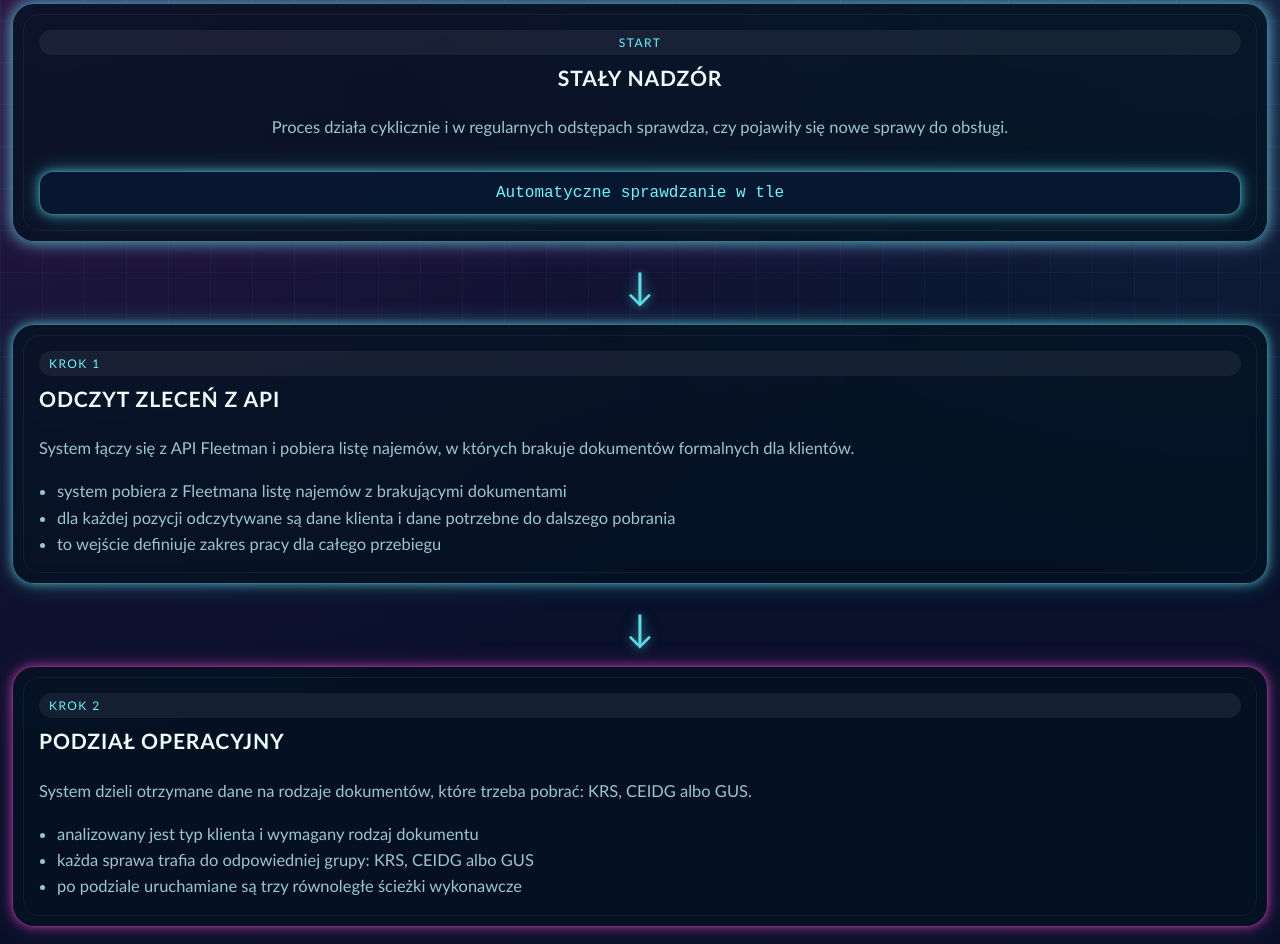
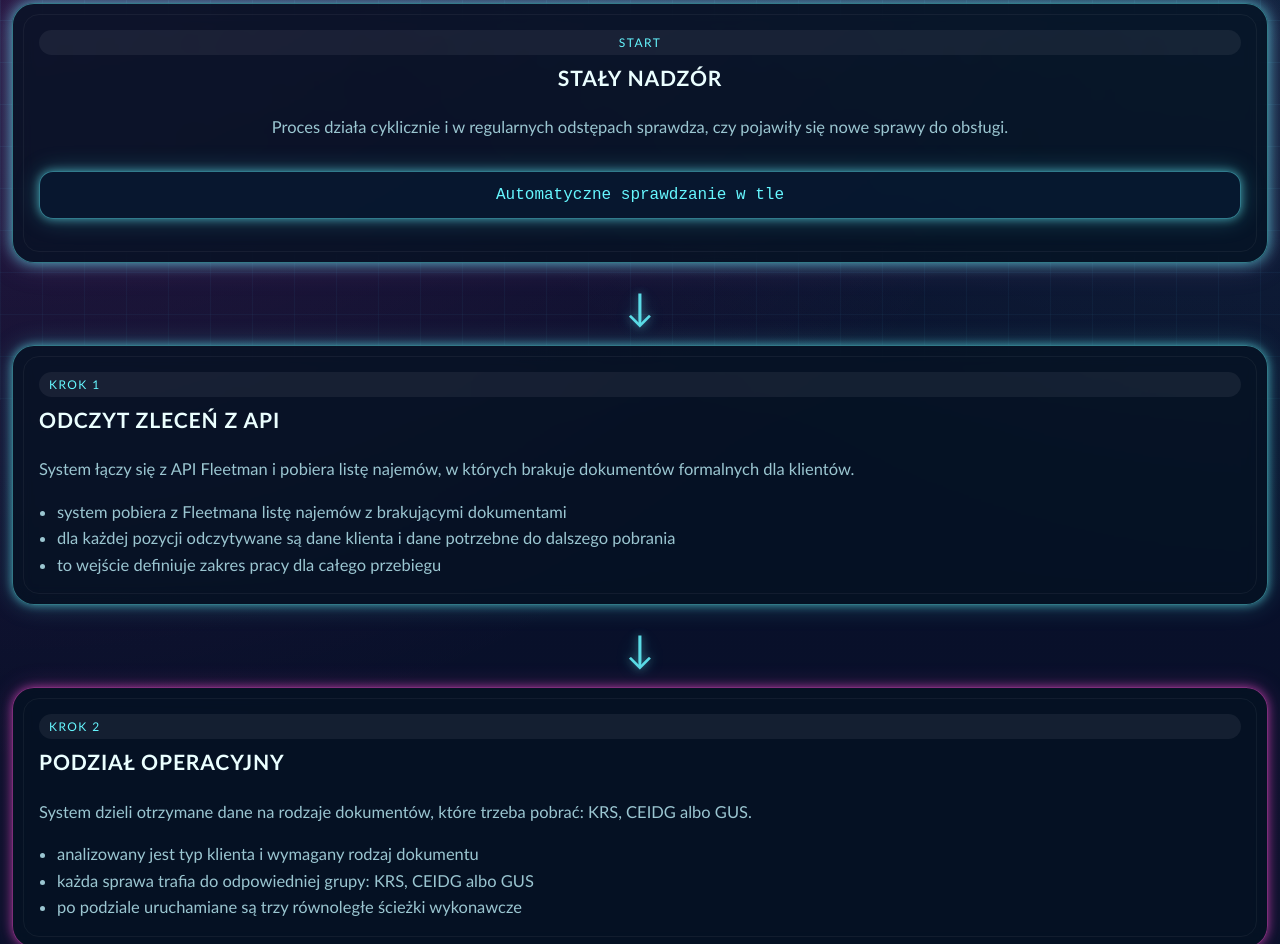
Before and after one commit to kashiash/formal-flow-41b2bbef5b8e4f29, a plain HTML site: page index.html in a window 1280 px wide. Shown: the part 400-1344 px from the top of the page. Drawn offline with Linux system fonts and the light colour scheme.

Commit message:
Increase top section sizes

```diff
--- a/index.html
+++ b/index.html
@@ -162,18 +162,20 @@
     .entry {
       text-align: center;
       animation: pulseEntry 3s ease-in-out infinite;
+      min-height: 260px;
     }
 
     .entry .command {
       margin-top: 14px;
       display: inline-block;
-      padding: 12px 18px;
+      padding: 14px 22px;
       border: 1px solid rgba(102, 247, 255, 0.45);
       border-radius: 14px;
       color: var(--cyan);
       background: rgba(7, 28, 54, 0.6);
       font-family: "Courier New", monospace;
       box-shadow: var(--shadow-cyan);
+      font-size: 1rem;
     }
 
     .arrow {
@@ -237,6 +239,14 @@
 
     .card ul {
       margin-top: auto;
+    }
+
+    .flow > .card:not(.entry):not(.pink):not(.lime):not(.orange) {
+      min-height: 250px;
+    }
+
+    .flow > .card.pink {
+      min-height: 250px;
     }
 
     .merge {
```
